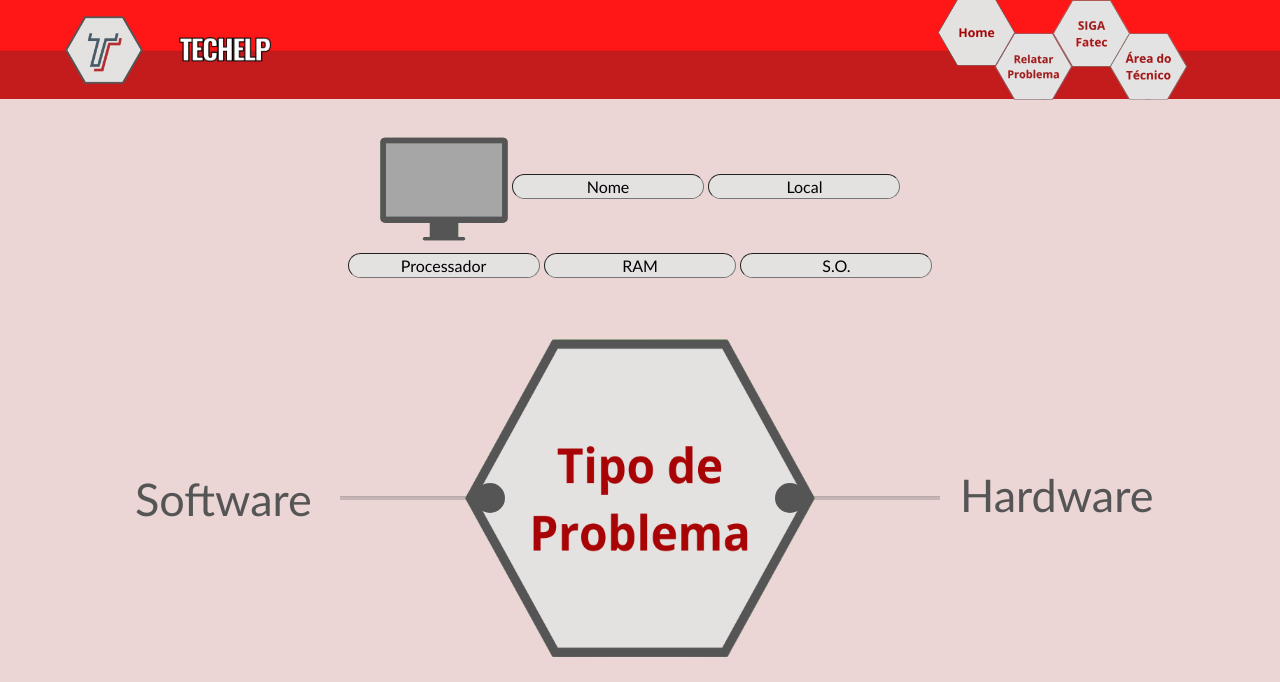
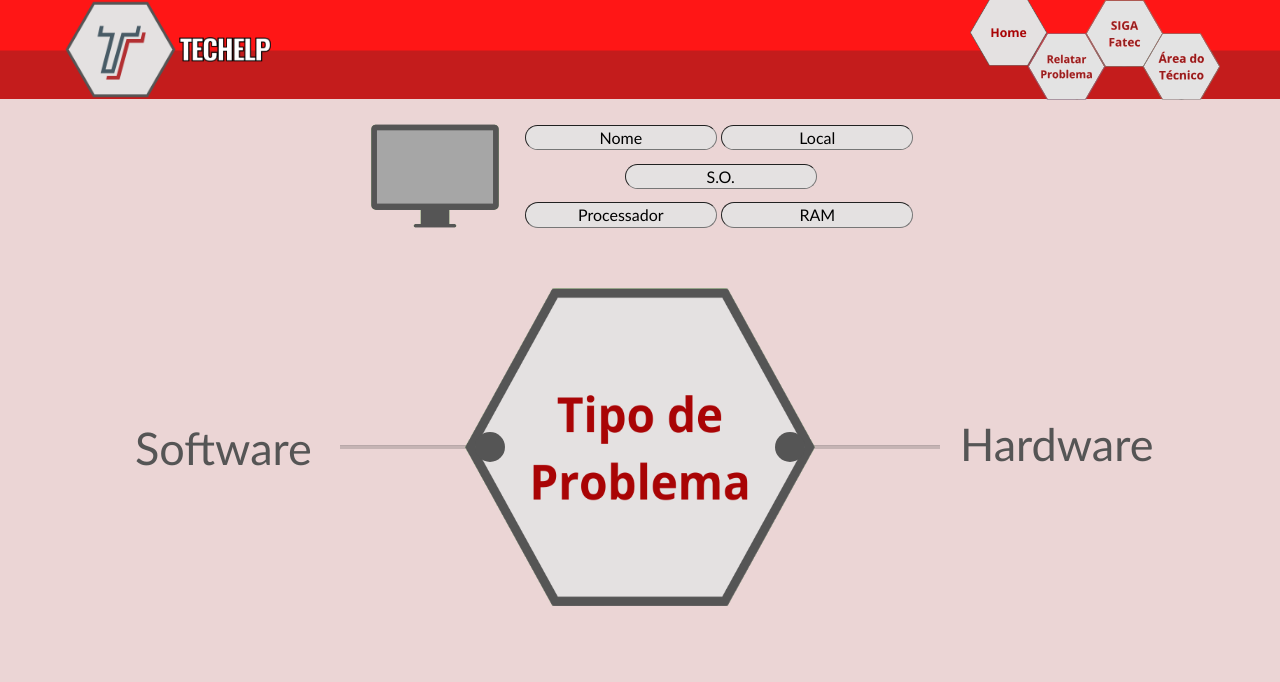
Before and after one commit to BuzzTech-API/API, a Flask app: a page that uses src/app/templates/Seleção de Problemas.html in a window 1280 px wide. Shown: the top 682 px of the page. Run offline with Flask 2, Linux system fonts and the light colour scheme; the visitor is signed in with stand-in values (Sample User, id 1); some libraries are stand-ins or nearby versions.

Commit message:
lapidando dados editáveis

```diff
--- a/src/app/static/css/styleSP.css
+++ b/src/app/static/css/styleSP.css
@@ -34,8 +34,8 @@
 }
 
 .dados {
-    text-align: center;
-    margin: 2vw;
+    margin-left: 41vw;
+    margin-top: 2vw;
     margin-bottom: -4vw;
 
 }
@@ -43,6 +43,12 @@
 .computador {
     height: 10vw;
     width: 10vw;
+}
+
+.compos {
+    position: absolute;
+    margin-left: 29vw;
+    margin-top: -1vw;
 }
 
 .radio {
@@ -101,8 +107,8 @@ a:active {
 }
 
 .logo {
-    height: 6.25vw;
-    width: 6.25vw;
+    height: 8.82vw;
+    width: 8.82vw;
     place-self: center;
     margin-left: 5%;
     margin-right: -10%;
@@ -132,6 +138,12 @@ a:active {
     font-family: 'Trebuchet MS', 'Lucida Sans Unicode', 'Lucida Grande', 'Lucida Sans', Arial, sans-serif;
     width: 15vw;
     height: 2vw;
+}
+
+.inputSo {
+    margin-left: 7.8vw;
+    margin-top: 1vw;
+    margin-bottom: 1vw;
 }
 
 .Txt {
--- a/src/app/templates/Seleção de Problemas.html
+++ b/src/app/templates/Seleção de Problemas.html
@@ -3,15 +3,22 @@
 {% block content %}
 <!-- Caso esteja logado, podendo editar -->
 {% if current_user.is_authenticated %}
+<section>
+    <div class="compos">
+        <img src="{{url_for('static', filename='img/computador.png')}}" alt="computador" class="computador">
+    </div>
+    <div>
     <form action="" class = 'dados'>
-    <img src="{{url_for('static', filename='img/computador.png')}}" alt="computador" class="computador">
         <input type="text" value="Nome" class="inputNome inputBase">
         <input type="text" value="Local" class="inputLocal inputBase">
         <br>
+        <input type="text" value="S.O." class="inputSo inputBase">
+        <br>
         <input type="text" value="Processador" class="inputProcessador inputBase">
         <input type="text" value="RAM" class="inputRam inputBase">
-    <input type="text" value="S.O." class="inputSo inputBase">
     </form>
+    </div>
+</section>
 {% else %}
 <!-- Caso não esteja logado ** PARTE DA JOYCE **-->
 
```
Lines whose indentation alone changed are shown as unchanged.
